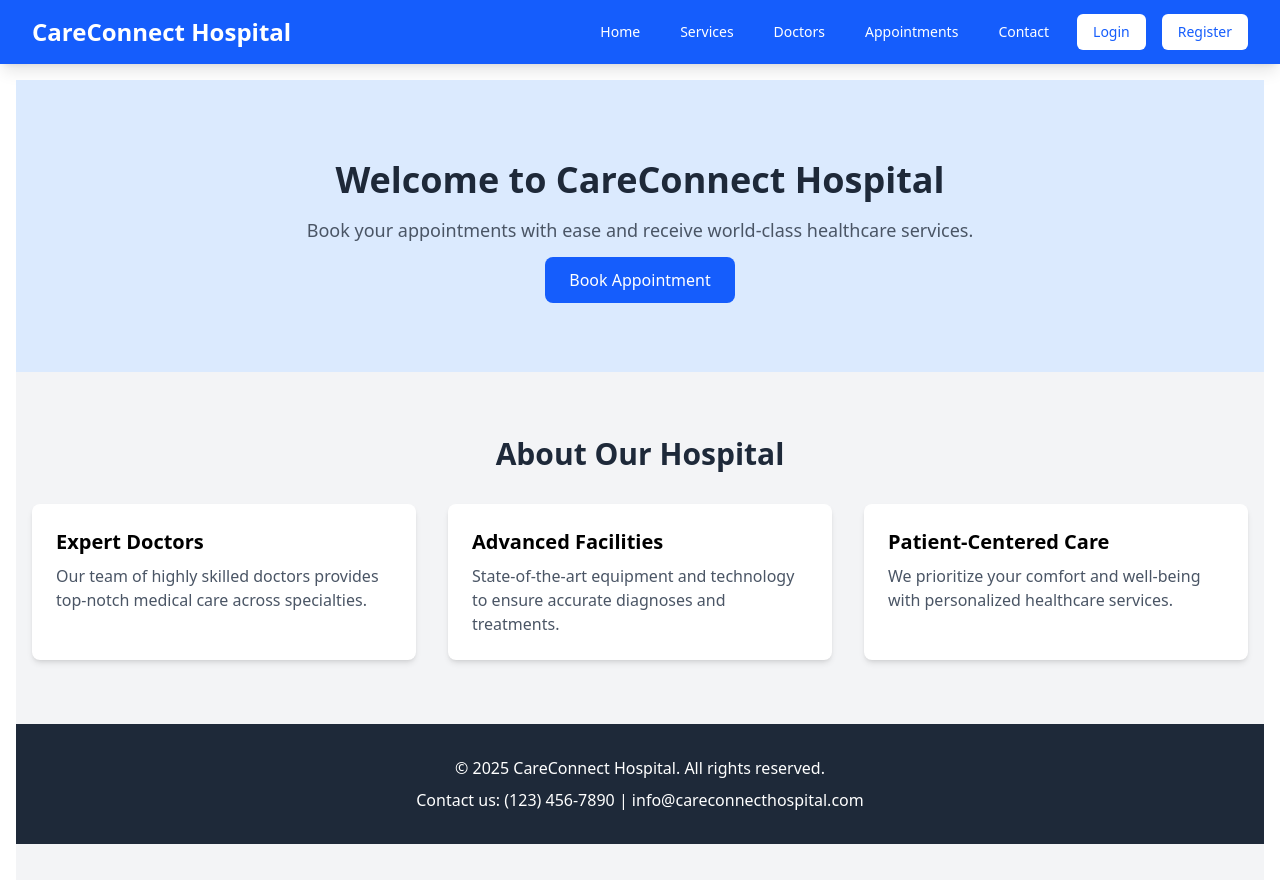
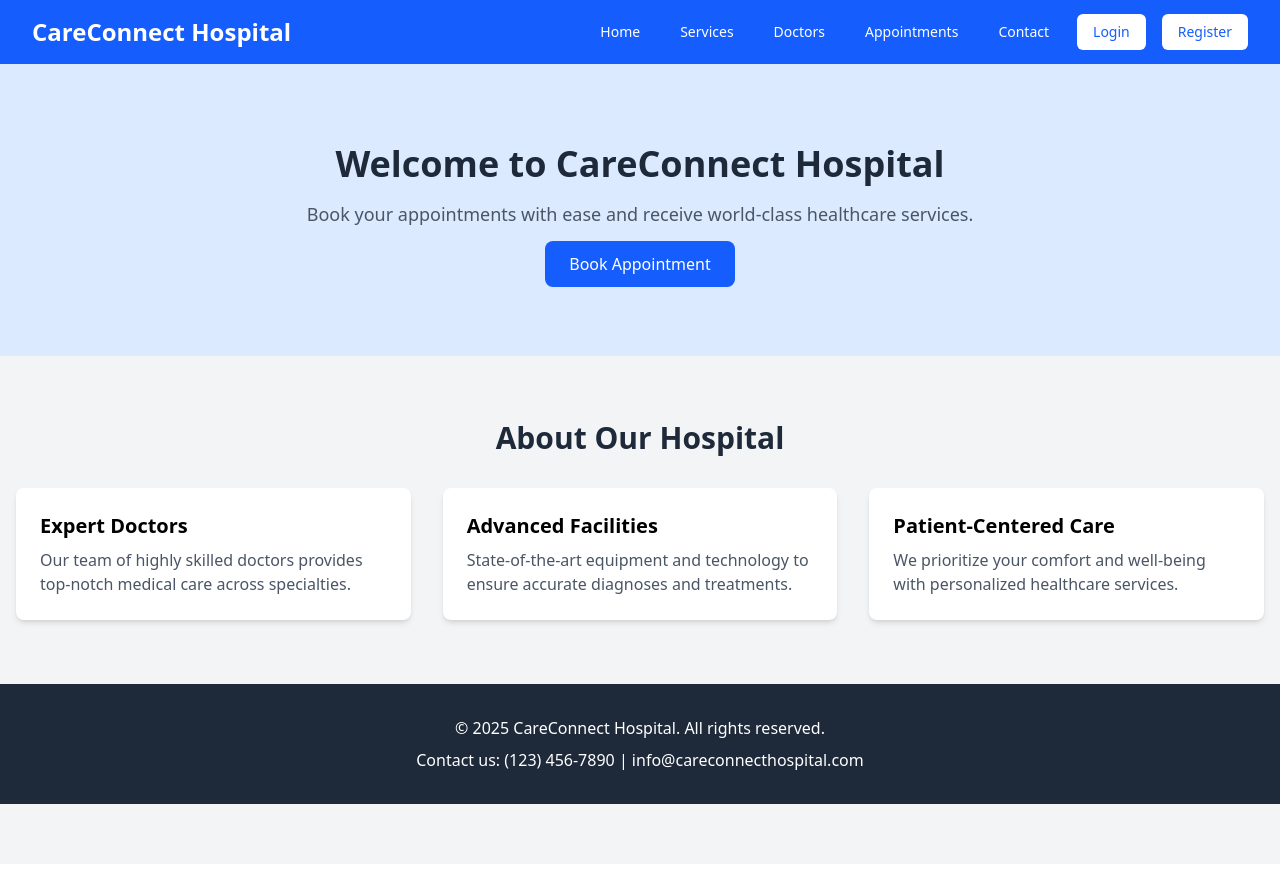
Before and after one commit to Swarajhere/Healthcare_Appointment_System, a React (Vite) app in the folder healthcare-client/: page / in a window 1280 px wide. Shown: the top 882 px of the page. Built offline with nearby package versions, Linux system fonts and the light colour scheme; no server answers.

Commit message:
margin removed

```diff
--- a/healthcare-client/src/App.jsx
+++ b/healthcare-client/src/App.jsx
@@ -3,12 +3,11 @@ import Login from "./components/Login";
 import Home from "./components/Home";
 import Landing from "./components/Landing";
 import Register from "./components/Register";
-import { BrowserRouter, Routes, Route } from 'react-router-dom';
+import { BrowserRouter, Routes, Route } from "react-router-dom";
 function App() {
   return (
     <BrowserRouter>
       <Navbar />
-      <main className="container mx-auto p-4">
       <Routes>
         <Route path="/" element={<Landing />} />
         <Route path="/home" element={<Home />} />
@@ -19,7 +18,6 @@ function App() {
         <Route path="/login" element={<Login />} />
         <Route path="/register" element={<Register />} />
       </Routes>
-      </main>
     </BrowserRouter>
   );
 }
```
Lines whose indentation alone changed are shown as unchanged.
